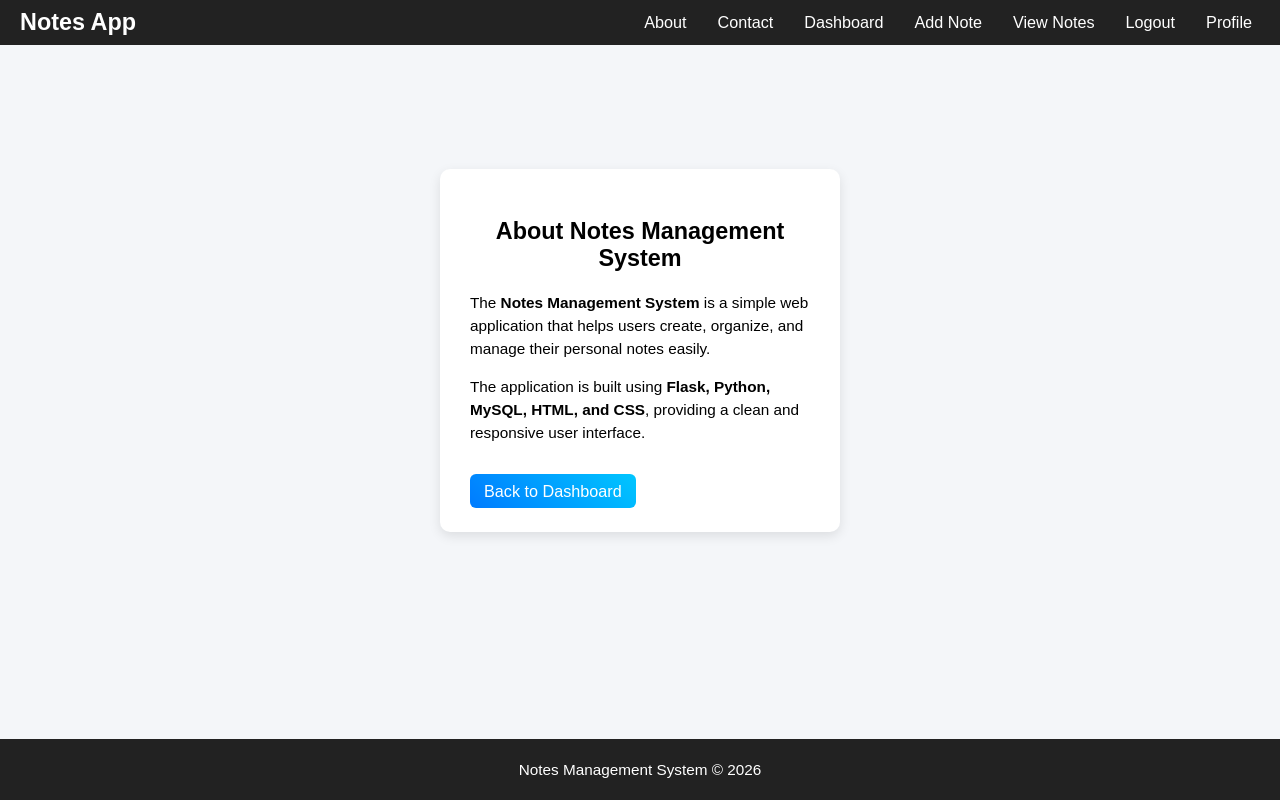
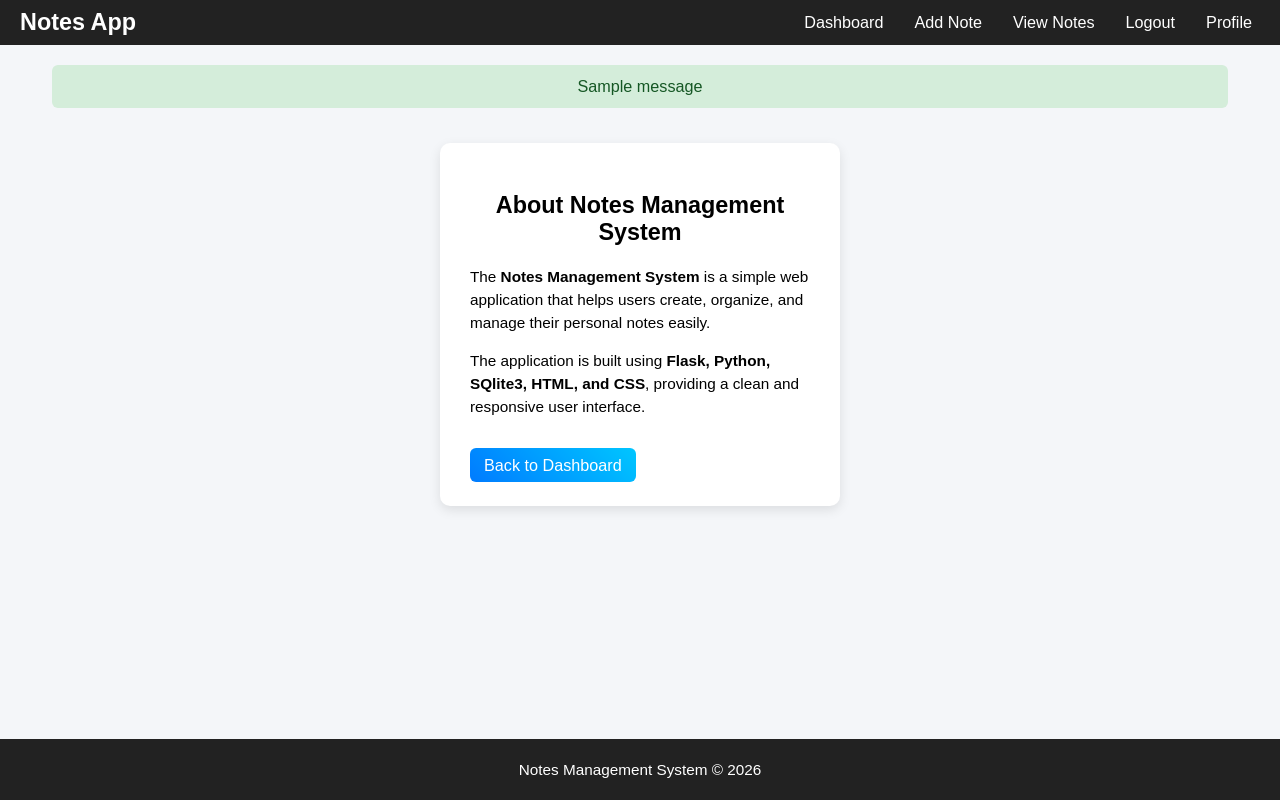
Before and after one commit to Deepikagajula123/Notes-Management-System, a Flask app: page /about in a window 1280 px wide. Run offline with Flask 3, Linux system fonts and the light colour scheme; a user stored in the database is signed in; one stand-in notice (Sample message) is shown.

Commit message:
Updated UI / fixed styles

```diff
--- a/app.py
+++ b/app.py
@@ -1,261 +1,4 @@
-# from flask import Flask, render_template, request, redirect, session
-# import sqlite3
-# import os
-# from werkzeug.utils import secure_filename
-# from flask_mail import Mail, Message
-# from werkzeug.security import generate_password_hash, check_password_hash
-
-# app = Flask(__name__)
-# app.config['MAIL_SERVER'] = 'smtp.gmail.com'
-# app.config['MAIL_PORT'] = 587
-# app.config['MAIL_USE_TLS'] = True
-# app.config['MAIL_USERNAME'] = 'deepikagajula6@gmail.com'
-# app.config['MAIL_PASSWORD'] = 'ecqo soxd ihmh mqkt'
-
-# mail = Mail(app)
-# app.secret_key = "supersecretkey"
-# app.config['UPLOAD_FOLDER'] = 'static/uploads'
-# # Database connection
-# def get_db():
-#     conn = sqlite3.connect("/home/Deepika123/Notes-Management-System/database.db")
-#     conn.row_factory = sqlite3.Row
-#     return conn
-
-# # ================= ROUTES =================
-
-# # Login Page
-# @app.route('/', methods=['GET', 'POST'])
-# def login():
-#     if request.method == 'POST':
-#         email = request.form['email']
-#         password = request.form['password']
-
-#         cursor.execute("SELECT * FROM users WHERE email=%s", (email,))
-#         user = cursor.fetchone()
-
-#         if user and check_password_hash(user[3], password):
-#             session['user'] = user[0]  # user id
-#             session['username'] = user[1]
-#             return redirect('/dashboard')
-#         else:
-#             return render_template("login.html", error="Invalid login!")
-
-#     return render_template("login.html")
-
-# # Register Page
-# @app.route('/register', methods=['GET','POST'])
-# def register():
-#     if request.method == 'POST':
-#         username = request.form['username']
-#         email = request.form['email']
-#         password = generate_password_hash(request.form['password'])
-
-#         cursor.execute("INSERT INTO users(username,email,password) VALUES(%s,%s,%s)",
-#                        (username,email,password))
-#         db.commit()
-#         return redirect('/')
-#     return render_template("register.html")
-
-# # Dashboard
-# @app.route('/dashboard')
-# def dashboard():
-#     if 'user' not in session:
-#         return redirect('/')
-#     return render_template("dashboard.html")
-
-# # Add Note
-# @app.route('/addnote', methods=['GET','POST'])
-# def addnote():
-#     if 'user' not in session:
-#         return redirect('/')
-
-#     if request.method == 'POST':
-#         title = request.form['title']
-#         content = request.form['content']
-
-#         cursor.execute(
-#             "INSERT INTO notes(user_id,title,content) VALUES(%s,%s,%s)",
-#             (session['user'], title, content)
-#         )
-#         db.commit()
-
-#         return redirect('/viewnotes')
-
-#     return render_template("addnote.html")
-
-# # View Notes
-# @app.route('/viewnotes')
-# def viewnotes():
-#     if 'user' not in session:
-#         return redirect('/')
-#     cursor.execute("SELECT * FROM notes WHERE user_id=%s ORDER BY pinned DESC, created_at DESC",(session['user'],))
-#     notes = cursor.fetchall()
-#     return render_template("viewnotes.html", notes=notes)
-
-# # View Single Note
-# @app.route('/note/<int:id>')
-# def single_note(id):
-#     if 'user' not in session:
-#         return redirect('/')
-#     cursor.execute("SELECT * FROM notes WHERE id=%s AND user_id=%s", (id, session['user']))
-#     note = cursor.fetchone()
-#     return render_template("singlenote.html", note=note)
-
-# @app.route('/profile', methods=['GET','POST'])
-# def profile():
-
-#     if 'user' not in session:
-#         return redirect('/')
-
-#     if request.method == 'POST':
-
-#         file = request.files['photo']
-
-#         if file and file.filename != "":
-#             filename = secure_filename(file.filename)
-#             filepath = os.path.join(app.config['UPLOAD_FOLDER'], filename)
-#             file.save(filepath)
-
-#             cursor.execute(
-#                 "UPDATE users SET profile_pic=%s WHERE id=%s",
-#                 (filename, session['user'])
-#             )
-#             db.commit()
-
-#     cursor.execute(
-#         "SELECT username,email,profile_pic FROM users WHERE id=%s",
-#         (session['user'],)
-#     )
-
-#     user = cursor.fetchone()
-
-#     return render_template("profile.html", user=user)
-
-# @app.route('/pin/<int:id>')
-# def pin_note(id):
-
-#     if 'user' not in session:
-#         return redirect('/')
-
-#     cursor.execute("SELECT pinned FROM notes WHERE id=%s",(id,))
-#     note = cursor.fetchone()
-
-#     new_status = 0 if note[0] == 1 else 1
-
-#     cursor.execute(
-#         "UPDATE notes SET pinned=%s WHERE id=%s AND user_id=%s",
-#         (new_status, id, session['user'])
-#     )
-
-#     db.commit()
-
-#     return redirect('/viewnotes')
-
-# # Delete Note
-# @app.route('/delete/<int:id>')
-# def delete_note(id):
-#     if 'user' not in session:
-#         return redirect('/')
-#     cursor.execute("DELETE FROM notes WHERE id=%s AND user_id=%s", (id, session['user']))
-#     db.commit()
-#     return redirect('/viewnotes')
-
-# @app.route('/update/<int:id>', methods=['GET','POST'])
-# def update_note(id):
-
-#     if 'user' not in session:
-#         return redirect('/')
-
-#     if request.method == 'POST':
-#         title = request.form['title']
-#         content = request.form['content']
-
-#         cursor.execute(
-#             "UPDATE notes SET title=%s, content=%s WHERE id=%s AND user_id=%s",
-#             (title, content, id, session['user'])
-#         )
-
-#         db.commit()
-#         return redirect('/viewnotes')
-
-#     cursor.execute(
-#         "SELECT * FROM notes WHERE id=%s AND user_id=%s",
-#         (id, session['user'])
-#     )
-
-#     note = cursor.fetchone()
-
-#     return render_template("updatenote.html", note=note)
-
-
-# # Logout
-# @app.route('/logout')
-# def logout():
-#     session.clear()
-#     return redirect('/')
-
-# @app.route('/about')
-# def about():
-#     return render_template("about.html")
-
-# @app.route('/contact', methods=['GET','POST'])
-# def contact():
-
-#     if request.method == 'POST':
-
-#         name = request.form['name']
-#         email = request.form['email']
-#         message = request.form['message']
-
-#         # Mail to Admin
-#         admin_msg = Message(
-#             subject="New Contact Message",
-#             sender=app.config['MAIL_USERNAME'],
-#             recipients=['yourgmail@gmail.com']
-#         )
-
-#         admin_msg.body = f"""
-# Name: {name}
-# Email: {email}
-
-# Message:
-# {message}
-# """
-
-#         mail.send(admin_msg)
-
-
-#         # Confirmation Mail to User
-#         user_msg = Message(
-#             subject="Thank you for contacting us",
-#             sender=app.config['MAIL_USERNAME'],
-#             recipients=[email]
-#         )
-
-#         user_msg.body = f"""
-# Hello {name},
-
-# Thank you for contacting the Notes Management System.
-
-# We have received your message successfully.
-# Our team will review it and reach out to you soon.
-
-# Best Regards,
-# Notes Management System Team
-# """
-
-#         mail.send(user_msg)
-
-#         return render_template("contact.html", success="Message sent successfully!")
-
-#     return render_template("contact.html")
-
-# if __name__ == "__main__":
-#     app.run(debug=True)
-
-
-
-from flask import Flask, render_template, request, redirect, session
+from flask import Flask, render_template, request, redirect, session,flash
 import sqlite3
 import os
 def get_db():
@@ -356,18 +99,20 @@ def register():
 
         conn = get_db()
         cursor = conn.cursor()
+        try:
+            cursor.execute(
+                "INSERT INTO users(username,email,password) VALUES(?,?,?)",
+                (username, email, password)
+            )
 
-        cursor.execute(
-            "INSERT INTO users(username,email,password) VALUES(?,?,?)",
-            (username, email, password)
-        )
-
-        conn.commit()
-        conn.close()
-
-        return redirect('/')
-
-    return render_template("register.html")
+            conn.commit()
+            conn.close()
+            flash("Registration successful! Please login.", "success")
+            return redirect('/')
+        except sqlite3.IntegrityError:
+            conn.close()
+            flash("Email already registered!", "danger")
+    return render_template("register.html",error="Email already exists!")
 
 
 @app.route('/dashboard')
@@ -565,45 +310,45 @@ def about():
     return render_template("about.html")
 
 
-@app.route('/contact', methods=['GET','POST'])
-def contact():
-    if request.method == 'POST':
-        name = request.form['name']
-        email = request.form['email']
-        message = request.form['message']
+# @app.route('/contact', methods=['GET','POST'])
+# def contact():
+#     if request.method == 'POST':
+#         name = request.form['name']
+#         email = request.form['email']
+#         message = request.form['message']
 
-        admin_msg = Message(
-            subject="New Contact Message",
-            sender=app.config['MAIL_USERNAME'],
-            recipients=['deepikagajula6@gmail.com']
-        )
+#         admin_msg = Message(
+#             subject="New Contact Message",
+#             sender=app.config['MAIL_USERNAME'],
+#             recipients=['deepikagajula6@gmail.com']
+#         )
 
-        admin_msg.body = f"""
-Name: {name}
-Email: {email}
+#         admin_msg.body = f"""
+# Name: {name}
+# Email: {email}
 
-Message:
-{message}
-"""
-        mail.send(admin_msg)
+# Message:
+# {message}
+# """
+#         mail.send(admin_msg)
 
-        user_msg = Message(
-            subject="Thank you for contacting us",
-            sender=app.config['MAIL_USERNAME'],
-            recipients=[email]
-        )
+#         user_msg = Message(
+#             subject="Thank you for contacting us",
+#             sender=app.config['MAIL_USERNAME'],
+#             recipients=[email]
+#         )
 
-        user_msg.body = f"""
-Hello {name},
+#         user_msg.body = f"""
+# Hello {name},
 
-Thank you for contacting us.
-We will get back to you soon.
-"""
-        mail.send(user_msg)
+# Thank you for contacting us.
+# We will get back to you soon.
+# """
+#         mail.send(user_msg)
 
-        return render_template("contact.html", success="Message sent successfully!")
+#         return render_template("contact.html", success="Message sent successfully!")
 
-    return render_template("contact.html")
+#     return render_template("contact.html")
 
 
 # ================= RUN =================
--- a/templates/about.html
+++ b/templates/about.html
@@ -14,7 +14,7 @@ create, organize, and manage their personal notes easily.
 </p>
 
 <p>
-The application is built using <b>Flask, Python, MySQL, HTML, and CSS</b>, providing
+The application is built using <b>Flask, Python, SQlite3, HTML, and CSS</b>, providing
 a clean and responsive user interface.
 </p>
 
--- a/templates/addnote.html
+++ b/templates/addnote.html
@@ -5,7 +5,7 @@
 <form method="post">
 
 Title:<br>
-<input type="text" name="title"><br><br>
+<input style="height: 30px;" type="text" name="title"><br><br>
 
 Content:<br>
 <textarea name="content" rows="5"></textarea><br><br>
--- a/templates/base.html
+++ b/templates/base.html
@@ -54,10 +54,20 @@ body{
     max-width:1400px;
     margin:auto;
     padding:20px;
+    flex: 1;
 }
 
 /* BUTTON */
+.center-btn{
+    display: flex;
+    justify-content: center;
+}
+.login-btn{
+    display: flex;
+    justify-content: center;
+    width:200px !important;
 
+}
 .btn{
     background:linear-gradient(45deg,#007bff,#00c6ff);
     color:white;
@@ -67,6 +77,8 @@ body{
     text-decoration:none;
     font-size:1.1rem;
     padding:12px 20px;
+    width:100px;
+
 }
 
 /* DASHBOARD */
@@ -249,7 +283,23 @@ textarea{
 }
 
 /* FOOTER */
+.flash{
+    padding:12px;
+    margin-bottom:15px;
+    border-radius:6px;
+    text-align:center;
+    font-size:0.9rem;
+}
 
+.flash.success{
+    background:#d4edda;
+    color:#155724;
+}
+
+.flash.danger{
+    background:#f8d7da;
+    color:#721c24;
+}
 .footer{
     background:#222;
     color:white;
@@ -423,8 +473,8 @@ textarea{
         <!-- LINKS -->
         <div class="nav-links" id="navLinks">
         {% if 'user' in session %}
-            <a href="/about" onclick="toggleMenu()">About</a>
-            <a href="/contact" onclick="toggleMenu()">Contact</a>
+
+            <!-- <a href="/contact" onclick="toggleMenu()">Contact</a> -->
             <a href="/dashboard" onclick="toggleMenu()">Dashboard</a>
             <a href="/addnote" onclick="toggleMenu()">Add Note</a>
             <a href="/viewnotes" onclick="toggleMenu()">View Notes</a>
@@ -434,7 +484,7 @@ textarea{
             <a href="/" onclick="toggleMenu()">Login</a>
             <a href="/register" onclick="toggleMenu()">Register</a>
             <a href="/about" onclick="toggleMenu()">About</a>
-            <a href="/contact" onclick="toggleMenu()">Contact</a>
+            <!-- <a href="/contact" onclick="toggleMenu()">Contact</a> -->
         {% endif %}
         </div>
 
@@ -444,6 +494,15 @@ textarea{
 <!-- CONTENT -->
 
 <div class="container">
+    {% with messages = get_flashed_messages(with_categories=true) %}
+      {% if messages %}
+        {% for category, message in messages %}
+          <div class="flash {{ category }}">
+            {{ message }}
+          </div>
+        {% endfor %}
+      {% endif %}
+    {% endwith %}
 
 {% block content %}
 {% endblock %}
--- a/templates/contact.html
+++ b/templates/contact.html
@@ -1,4 +1,4 @@
-{% extends 'base.html' %}
+<!-- {% extends 'base.html' %}
 
 {% block content %}
 
@@ -39,4 +39,4 @@
 
 </div>
 
-{% endblock %}
+{% endblock %} -->
--- a/templates/login.html
+++ b/templates/login.html
@@ -18,8 +18,8 @@
 
 <label>Password</label>
 <input type="password" name="password" required>
-
-<button class="btn">Login</button>
+<div class="login-btn">
+<button class="btn">Login</button></div>
 
 </form>
 
--- a/templates/viewnotes.html
+++ b/templates/viewnotes.html
@@ -20,14 +20,14 @@
 
 
 <h3>{{note['title']}}</h3>
-
-<p>{{note[content]}}...</p>
+<div class="note-content">
+<p>{{note['content']}}...</p></div>
 
 <p><small>{{note['created_at'][:16]}}</small></p>
 
 <div class="note-actions">
     <a class="pin-btn" href="/pin/{{note['id']}}">
-    {% if note[5] == 1 %}
+    {% if note['pinned'] == 1 %}
     📌
     {% else %}
     📍
```
Also changed, not shown: other parts of templates/base.html (+37 -15 lines), templates/register.html (+8 -2 lines), database.db.
